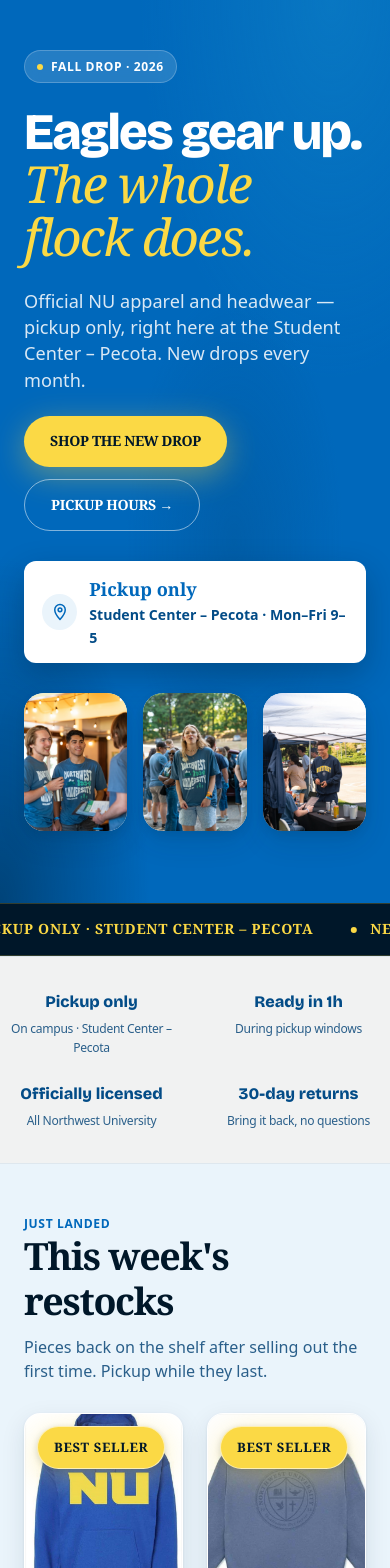
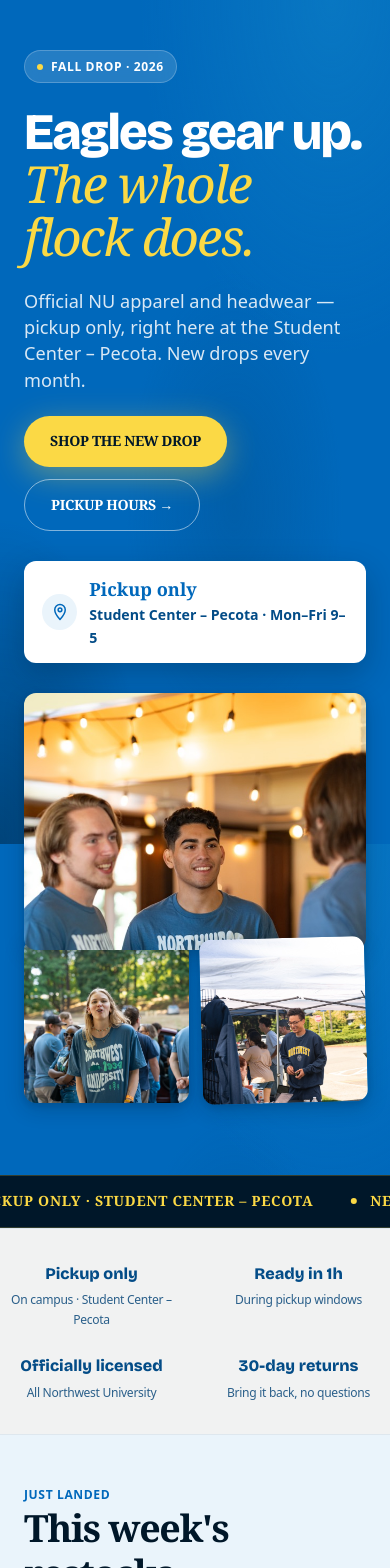
Before and after one commit to geovanaluiza/swoopshopweb, a Nuxt app: page / in a window 390 px wide. Shown: the top 1568 px of the page. Built offline with nearby package versions, Linux system fonts and the light colour scheme.

Commit message:
update hero

```diff
--- a/assets/css/shop.css
+++ b/assets/css/shop.css
@@ -541,22 +541,103 @@
 
 .hero-visual {
   display: grid;
-  grid-template-columns: repeat(3, 1fr);
-  gap: 16px;
   align-items: stretch;
 }
+
+.hero-stack {
+  display: flex;
+  align-items: flex-end;
+  gap: 0;
+  position: relative;
+}
+
+/* Large photo — left, 4:5 portrait, ~60% width */
+.hero-tile-lg {
+  flex: 0 0 62%;
+  aspect-ratio: 4 / 5;
+  position: relative;
+  z-index: 2;
+  margin-right: -18px; /* overlap onto right photos */
+}
+
+/* Right column — 2 small photos stacked */
+.hero-tile-right {
+  flex: 0 0 42%;
+  display: flex;
+  flex-direction: column;
+  gap: 14px;
+  align-items: flex-start;
+}
+
+/* Small photos — 1:1 square */
+.hero-tile-sm {
+  width: 88%;
+  aspect-ratio: 1 / 1;
+  position: relative;
+  z-index: 1;
+}
+
+/* Scrapbook rotation on bottom-right small photo */
+.hero-tile-rotated {
+  transform: rotate(2.5deg);
+  z-index: 3;
+}
+.hero-tile-rotated:hover {
+  transform: rotate(2.5deg) translateY(-3px);
+}
+
+/* Shared tile styles */
 .hero-tile {
-  border-radius: var(--border-radius-8);
+  border-radius: var(--border-radius-6);
   overflow: hidden;
-  background: var(--nu-powder);
-  box-shadow: var(--box-shadow-6);
-}
+  box-shadow: 0 6px 20px rgba(0, 23, 41, .22), 0 2px 6px rgba(0, 23, 41, .12);
+  transition: transform 300ms ease, box-shadow 300ms ease;
+}
+.hero-tile:hover {
+  transform: translateY(-4px);
+  box-shadow: 0 14px 32px rgba(0, 23, 41, .28), 0 4px 10px rgba(0, 23, 41, .16);
+}
+.hero-tile-rotated:hover {
+  transform: rotate(2.5deg) translateY(-4px);
+}
+
 .hero-photo {
   width: 100%;
   height: 100%;
   object-fit: cover;
   object-position: top center;
   display: block;
+}
+
+/* Mobile — stack all 3 vertically */
+@media (max-width: 639px) {
+  .hero-stack {
+    flex-direction: column;
+    align-items: stretch;
+  }
+  .hero-tile-lg {
+    flex: none;
+    width: 100%;
+    aspect-ratio: 4 / 3;
+    margin-right: 0;
+    margin-bottom: -12px;
+    z-index: 3;
+  }
+  .hero-tile-right {
+    flex-direction: row;
+    width: 100%;
+    gap: 12px;
+  }
+  .hero-tile-sm {
+    flex: 1;
+    aspect-ratio: 1 / 1;
+  }
+  .hero-tile-rotated {
+    transform: rotate(-1.5deg);
+  }
+  .hero-tile-rotated:hover {
+    transform: rotate(-1.5deg) translateY(-3px);
+  }
 }
 .hero-tile-tag {
   position: absolute;
--- a/pages/index.vue
+++ b/pages/index.vue
@@ -49,14 +49,18 @@
         </div>
 
         <div class="hero-visual" aria-hidden="true">
-          <div class="hero-tile">
-            <img src="/shop/WW_2025_Day1-2683.jpg" alt="" class="hero-photo" />
-          </div>
-          <div class="hero-tile">
-            <img src="/shop/WW_2025_Day1-2660.jpg" alt="" class="hero-photo" />
-          </div>
-          <div class="hero-tile">
-            <img src="/shop/WW_2025_Day1-1121.jpg" alt="" class="hero-photo" />
+          <div class="hero-stack">
+            <div class="hero-tile hero-tile-lg">
+              <img src="/shop/WW_2025_Day1-2683.jpg" alt="" class="hero-photo" />
+            </div>
+            <div class="hero-tile-right">
+              <div class="hero-tile hero-tile-sm">
+                <img src="/shop/WW_2025_Day1-2660.jpg" alt="" class="hero-photo" />
+              </div>
+              <div class="hero-tile hero-tile-sm hero-tile-rotated">
+                <img src="/shop/WW_2025_Day1-1121.jpg" alt="" class="hero-photo" />
+              </div>
+            </div>
           </div>
         </div>
       </div>
```
